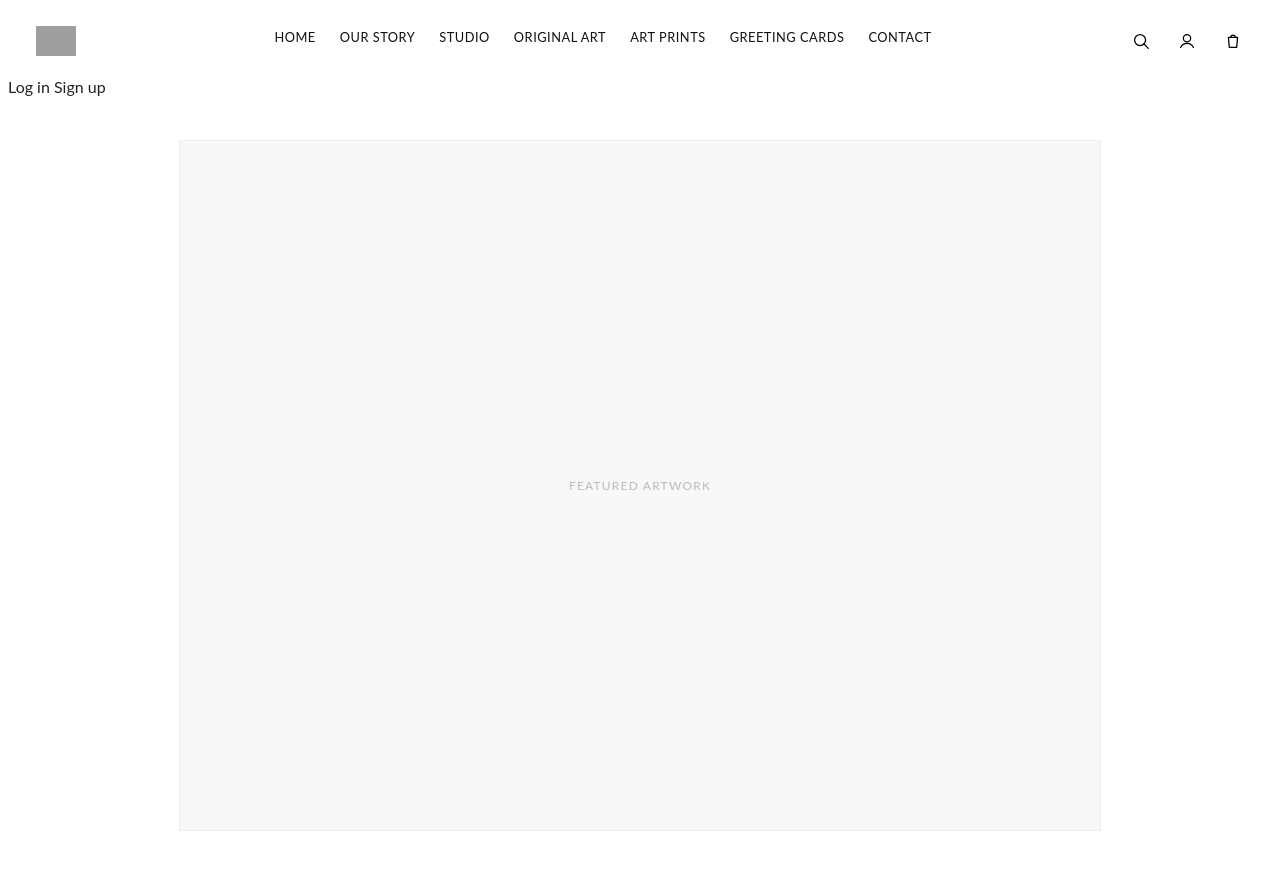
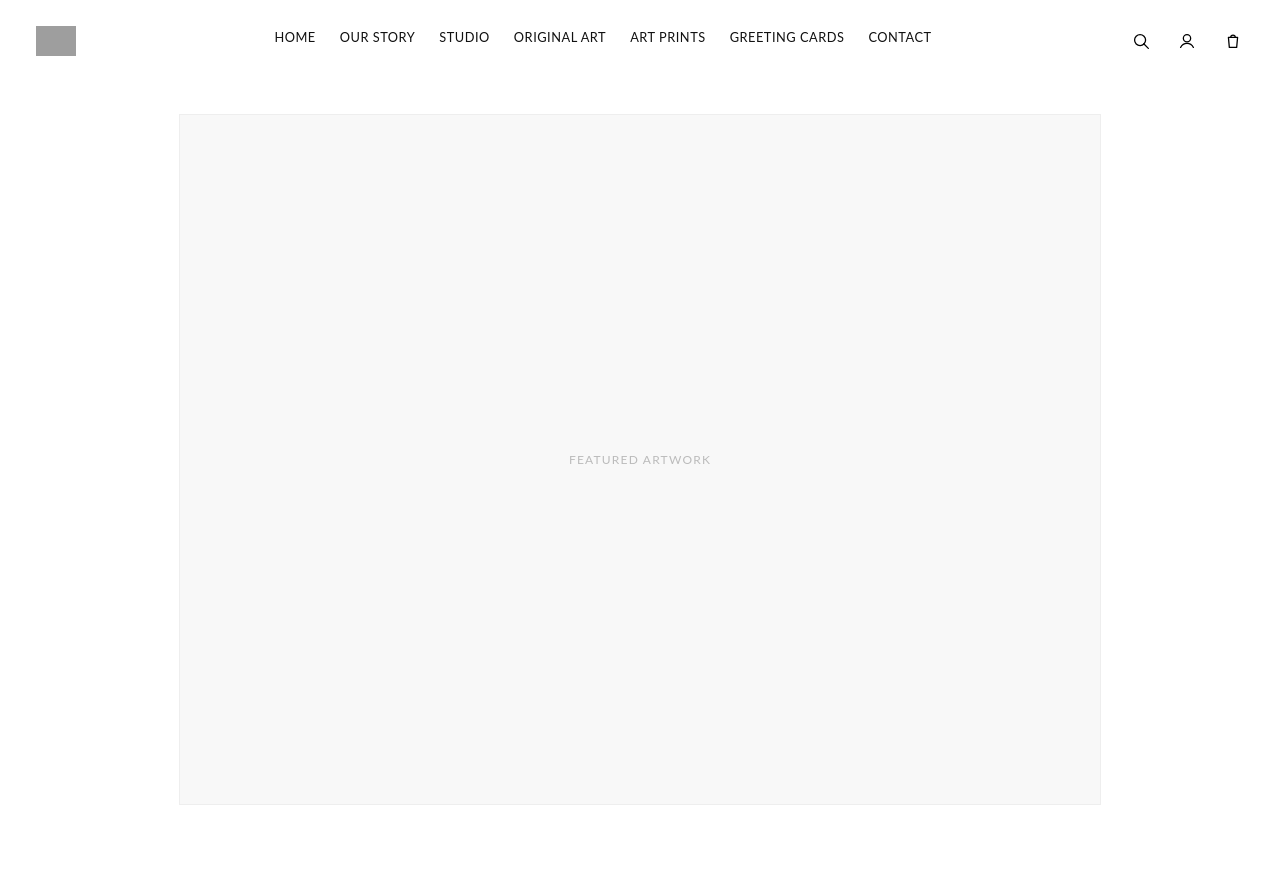
Before and after one commit to Leondecoding/Leondecoding.github.io, a Jekyll site: the page built from index.html, in a window 1280 px wide. Shown: the top 870 px of the page. Built offline with Jekyll 4.4.1, drawn with Linux system fonts in a browser that asks for light colours; grey boxes are pictures that could not be loaded.

Commit message:
Update header.html

```diff
--- a/_includes/header.html
+++ b/_includes/header.html
@@ -85,12 +85,6 @@
   </div>
 </div>
 
-<!-- === 登录菜单 === -->
-<div class="account-menu">
-  <a href="{{ '/account/#login'  | relative_url }}">Log in</a>
-  <a href="{{ '/account/#signup' | relative_url }}">Sign up</a>
-</div>
-
 <!-- === 购物车抽屉（唯一 footer，含 Checkout + PayPal 容器） === -->
 <!-- === Cart drawer (footer, includes Checkout + PayPal container) === -->
 <aside class="fz-drawer" id="fz-cart-drawer" role="dialog" aria-modal="true" aria-labelledby="fz-cart-title" hidden>
```
